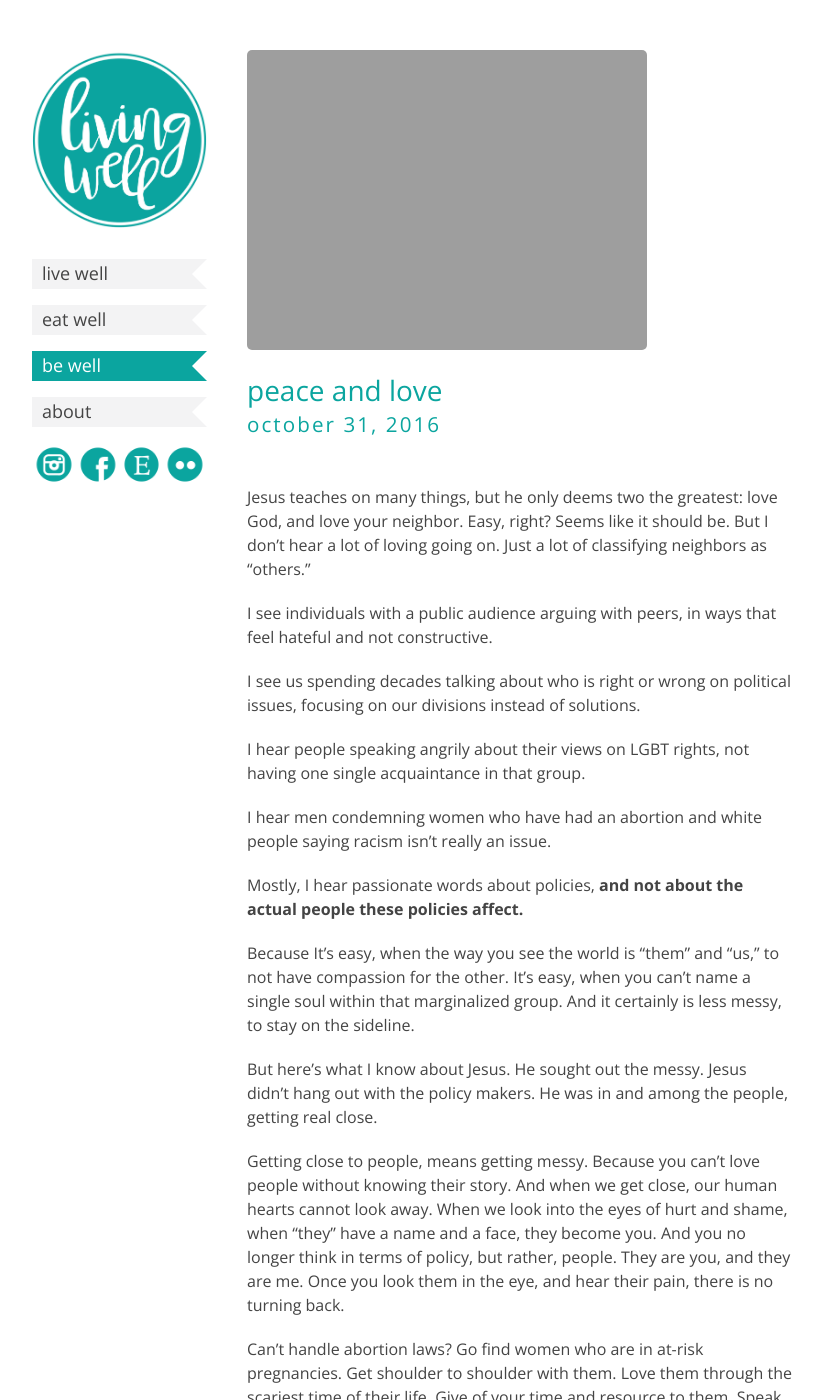
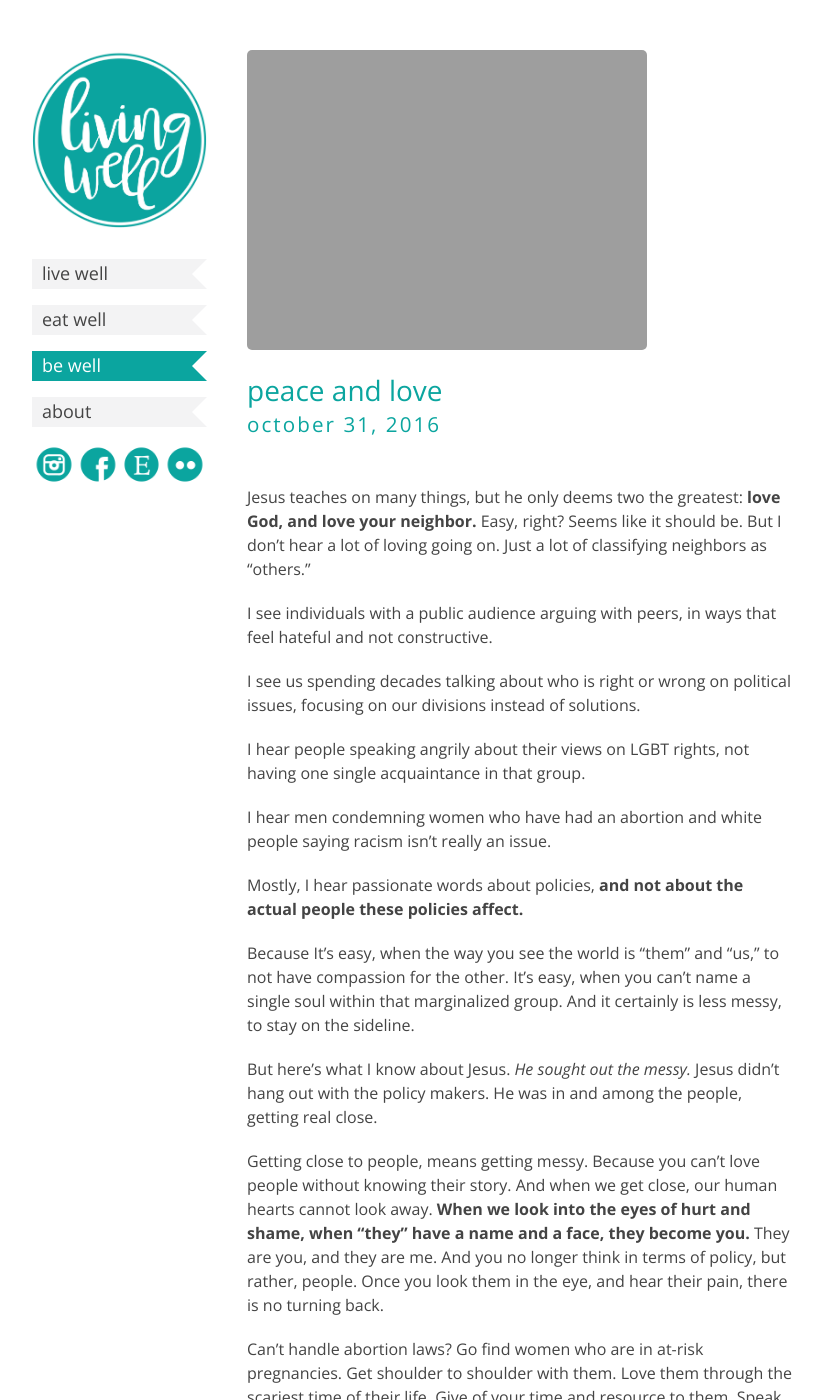
Before and after one commit to dreger/thelivingwell.co, a Jekyll site: the page built from _posts/be/2016-10-31-peace.and.love.md, in a window 1280 px wide and 1400 px high. Shown: the whole window, without its empty margins (228-1051 px from the left). Built offline with Jekyll 4.4.1, drawn with Linux system fonts in a browser that asks for light colours; some of the changed text lies outside the part shown.

```diff
--- a/_posts/be/2016-10-31-peace.and.love.md
+++ b/_posts/be/2016-10-31-peace.and.love.md
@@ -5,7 +5,7 @@ category: be
 published: true
 ---
 
-Jesus teaches on many things, but he only deems two the greatest: love God, and love your neighbor. Easy, right? Seems like it should be. But I don't hear a lot of loving going on. Just a lot of classifying neighbors as "others."
+Jesus teaches on many things, but he only deems two the greatest: **love God, and love your neighbor.** Easy, right? Seems like it should be. But I don't hear a lot of loving going on. Just a lot of classifying neighbors as "others."
 
 I see individuals with a public audience arguing with peers, in ways that feel hateful and not constructive.
 
```
Also changed, not shown: other parts of _posts/be/2016-10-31-peace.and.love.md (+7 -7 lines).
